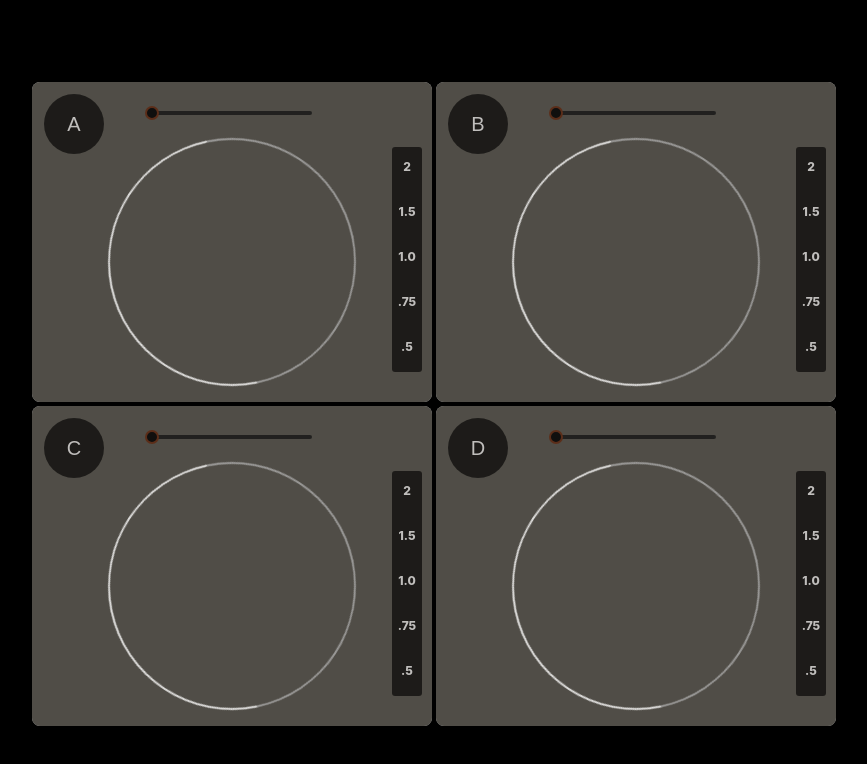
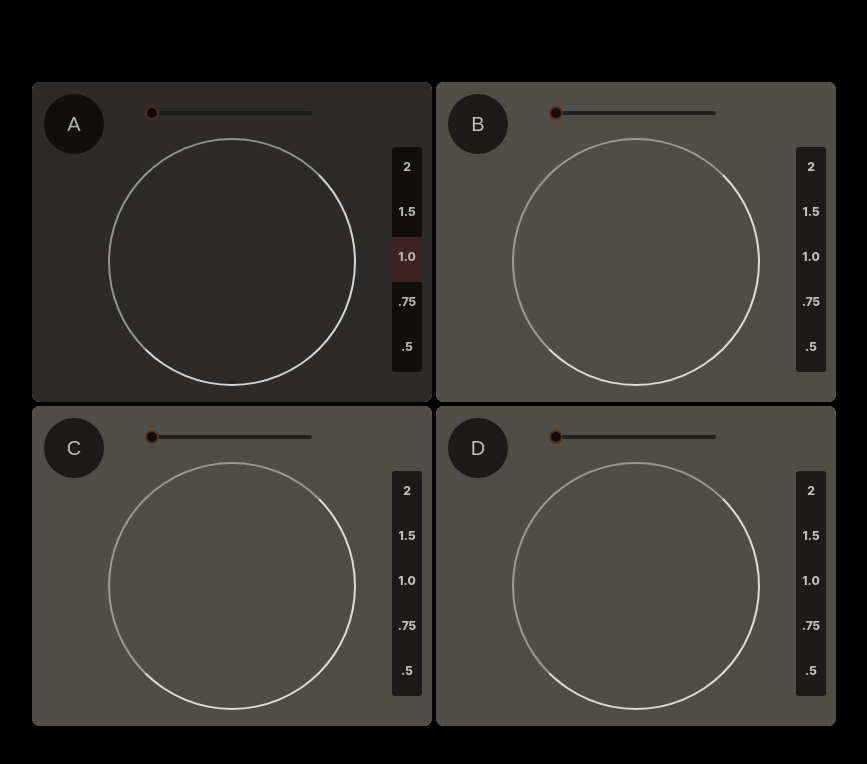
Before and after one commit to louis-ryan/final-project, a React (Create React App) app in the folder my-app/: page / in a window 1280 px wide. Shown: the top 764 px of the page, without its empty margins (206-1073 px from the left). Built offline with nearby package versions, Linux system fonts and the light colour scheme.

Commit message:
adding conditional rendering to css properties

```diff
--- a/my-app/package.json
+++ b/my-app/package.json
@@ -7,6 +7,7 @@
     "@testing-library/react": "^11.2.1",
     "@testing-library/user-event": "^12.2.2",
     "axios": "^0.21.0",
+    "classnames": "^2.2.6",
     "express": "^4.17.1",
     "rc-slider": "^9.6.4",
     "react": "^17.0.1",
--- a/my-app/src/App.js
+++ b/my-app/src/App.js
@@ -41,7 +41,6 @@ export default class App extends React.Component {
         q: termFromSearchBar,
       },
     });
-
     this.setState({
       videos: response.data.items,
     });
@@ -49,19 +48,19 @@ export default class App extends React.Component {
   };
 
   handleVideoSelectA = (video) => {
-    this.setState({ ...this.state, songSelectA: false, selectedVideo: video });
+    this.setState({ ...this.state, songSelectA: false, selectedVideoA: video });
   };
 
   handleVideoSelectB = (video) => {
-    this.setState({ ...this.state, songSelectB: false, selectedVideo: video });
+    this.setState({ ...this.state, songSelectB: false, selectedVideoB: video });
   };
 
   handleVideoSelectC = (video) => {
-    this.setState({ ...this.state, songSelectC: false, selectedVideo: video });
+    this.setState({ ...this.state, songSelectC: false, selectedVideoC: video });
   };
 
   handleVideoSelectD = (video) => {
-    this.setState({ ...this.state, songSelectD: false, selectedVideo: video });
+    this.setState({ ...this.state, songSelectD: false, selectedVideoD: video });
   };
 
   handleCloseA = () => {
@@ -185,7 +184,7 @@ export default class App extends React.Component {
             <div className="deckcontainer">
               <Deck_A
                 key={111}
-                videoId={this.state?.selectedVideo?.id?.videoId}
+                videoId={this.state?.selectedVideoA?.id?.videoId}
                 getNewSongA={() => {
                   this.getNextSongA();
                 }}
@@ -196,7 +195,7 @@ export default class App extends React.Component {
             <div className="deckcontainer">
               <Deck_B
                 key={222}
-                videoId={this.state?.selectedVideo?.id?.videoId}
+                videoId={this.state?.selectedVideoB?.id?.videoId}
                 getNewSongB={() => {
                   this.getNextSongB();
                 }}
@@ -207,7 +206,7 @@ export default class App extends React.Component {
             <div className="deckcontainer">
               <Deck_C
                 key={333}
-                videoId={this.state?.selectedVideo?.id?.videoId}
+                videoId={this.state?.selectedVideoC?.id?.videoId}
                 getNewSongC={() => {
                   this.getNextSongC();
                 }}
@@ -218,7 +217,7 @@ export default class App extends React.Component {
             <div className="deckcontainer">
               <Deck_D
                 key={444}
-                videoId={this.state?.selectedVideo?.id?.videoId}
+                videoId={this.state?.selectedVideoD?.id?.videoId}
                 getNewSongD={() => {
                   this.getNextSongD();
                 }}
--- a/my-app/src/Deck.css
+++ b/my-app/src/Deck.css
@@ -1,3 +1,8 @@
+*:focus {
+  outline: none;
+  box-shadow: none;
+}
+
 .panels {
   background: rgb(81, 77, 69);
   /* background: linear-gradient(
@@ -38,6 +43,10 @@
   font-weight: 800;
 }
 
+.playbackselected {
+  background-color: powderblue;
+}
+
 .playback:hover {
   filter: invert(0%);
   cursor: pointer;
@@ -50,8 +59,12 @@
   margin-left: 76px;
   margin-top: -48px;
   background-color: transparent;
+  animation: unset;
+  filter: invert(100%);
+}
+
+.matchtrackempty {
   animation: spin 16s infinite linear;
-  filter: invert(100%);
 }
 
 .matchtrack:hover {
@@ -82,3 +95,11 @@ h1 {
   filter: invert(0%);
   opacity: 80%;
 }
+
+/* EMPTY STATE */
+
+
+.panelsempty {
+  background: rgb(45, 43, 40);
+  filter: grayscale(20%);
+}
--- a/my-app/src/Deck_A.js
+++ b/my-app/src/Deck_A.js
@@ -1,4 +1,5 @@
 import React from "react";
+import cx from "classnames";
 import "./Deck.css";
 import Slider from "rc-slider";
 import "rc-slider/assets/index.css";
@@ -49,6 +50,7 @@ export default class Deck_A extends React.Component {
       <>
         <div
           className="panels"
+          className="panelsempty"
           style={{
             width: "400px",
             height: "320px",
@@ -129,7 +131,12 @@ export default class Deck_A extends React.Component {
             </div>
             <div>
               <button
-                className="matchtrack"
+                // className="matchtrack"
+                // className="matchtrackempty"
+                className={cx({
+                  matchtrack: true,
+                  matchtrackempty: this.props.videoId,
+                })}
                 onMouseDown={() => {
                   this.onClickMatch();
                   console.log("button on value: ", this.state.playback);
@@ -161,7 +168,11 @@ export default class Deck_A extends React.Component {
                 onClick={() => {
                   this.setPlayback1();
                 }}
-                className="playback"
+                // className="playback"
+                className={cx({
+                  playback: true,
+                  playbackselected: this.state.playback === 2,
+                })}
               >
                 2
               </div>
@@ -169,7 +180,11 @@ export default class Deck_A extends React.Component {
                 onClick={() => {
                   this.setPlayback2();
                 }}
-                className="playback"
+                // className="playback"
+                className={cx({
+                  playback: true,
+                  playbackselected: this.state.playback === 1.5,
+                })}
               >
                 1.5
               </div>
@@ -177,7 +192,11 @@ export default class Deck_A extends React.Component {
                 onClick={() => {
                   this.setPlayback3();
                 }}
-                className="playback"
+                // className="playback"
+                className={cx({
+                  playback: true,
+                  playbackselected: this.state.playback === 1.0,
+                })}
               >
                 1.0
               </div>
@@ -185,7 +204,11 @@ export default class Deck_A extends React.Component {
                 onClick={() => {
                   this.setPlayback4();
                 }}
-                className="playback"
+                // className="playback"
+                className={cx({
+                  playback: true,
+                  playbackselected: this.state.playback === .75,
+                })}
               >
                 .75
               </div>
@@ -193,7 +216,11 @@ export default class Deck_A extends React.Component {
                 onClick={() => {
                   this.setPlayback5();
                 }}
-                className="playback"
+                // className="playback"
+                className={cx({
+                  playback: true,
+                  playbackselected: this.state.playback === .5,
+                })}
               >
                 .5
               </div>
--- a/my-app/src/Deck_B.js
+++ b/my-app/src/Deck_B.js
@@ -7,7 +7,7 @@ import ReactPlayer from "react-player/youtube";
 export default class Deck_B extends React.Component {
   constructor(props) {
     super(props);
-    this.videoIdB = props.videoIdB;
+    this.videoId = props.videoId;
     this.state = { volume: 0, playback: 1 };
   }
 
@@ -40,7 +40,7 @@ export default class Deck_B extends React.Component {
   }
 
   render() {
-    // console.log(this.videoId);
+    console.log("B log: ", this.props);
     return (
       <>
         <div
@@ -64,7 +64,7 @@ export default class Deck_B extends React.Component {
             playing={true}
             volume={this.state.volume}
             playbackRate={this.state.playback}
-            url={this.props.videoId}
+            url={"https://youtu.be/" + this.props.videoId}
           />
 
           <div
--- a/my-app/src/Deck_C.js
+++ b/my-app/src/Deck_C.js
@@ -7,7 +7,7 @@ import ReactPlayer from "react-player/youtube";
 export default class Deck_C extends React.Component {
   constructor(props) {
     super(props);
-    this.videoIdC = props.videoIdC;
+    this.videoId = props.videoId;
     this.state = { volume: 0, playback: 1 };
   }
 
@@ -64,7 +64,7 @@ export default class Deck_C extends React.Component {
             playing={true}
             volume={this.state.volume}
             playbackRate={this.state.playback}
-            url={this.props.videoId}
+            url={"https://youtu.be/" + this.props.videoId}
           />
 
           <div
--- a/my-app/src/Deck_D.js
+++ b/my-app/src/Deck_D.js
@@ -7,7 +7,7 @@ import ReactPlayer from "react-player/youtube";
 export default class Deck_D extends React.Component {
   constructor(props) {
     super(props);
-    this.videoIdD = props.videoIdD;
+    this.videoId = props.videoId;
     this.state = { volume: 0, playback: 1 };
   }
 
@@ -64,7 +64,7 @@ export default class Deck_D extends React.Component {
             playing={true}
             volume={this.state.volume}
             playbackRate={this.state.playback}
-            url={this.props.videoId}
+            url={"https://youtu.be/" + this.props.videoId}
           />
 
           <div
```
